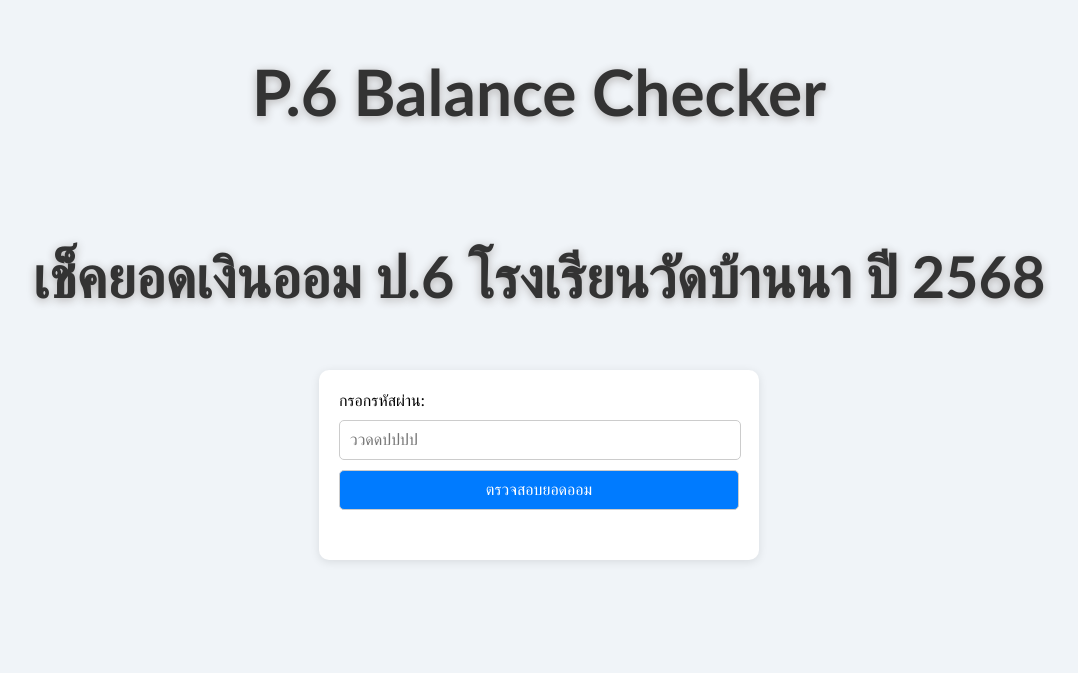
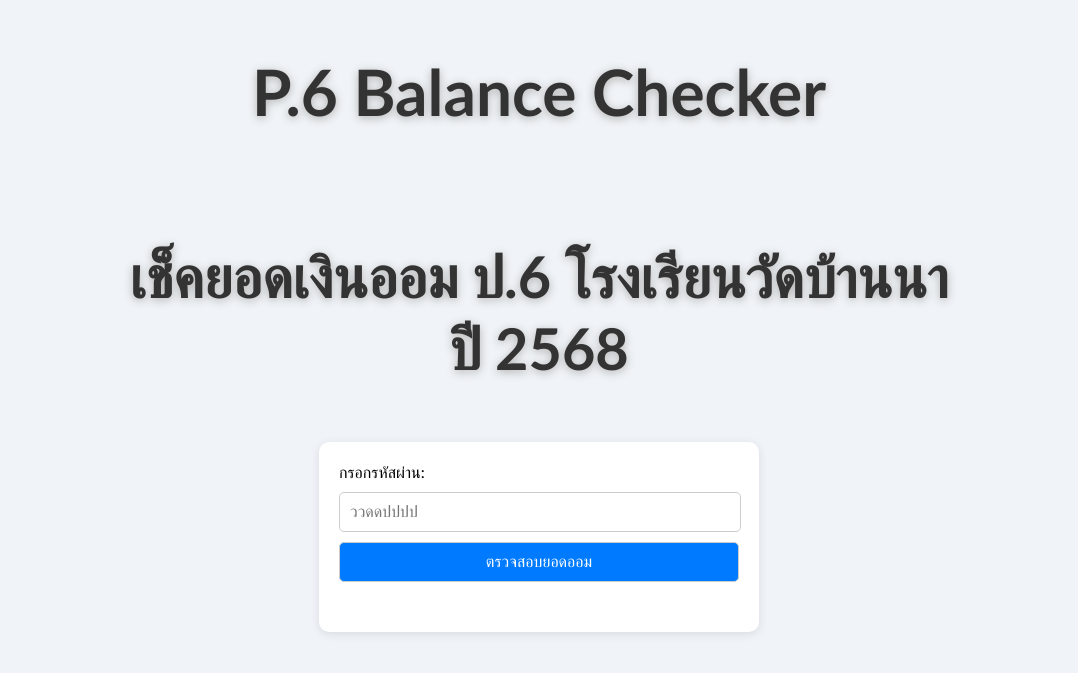
Before and after one commit to Pongkeerati/Balance-Checker, a plain HTML site: page index.html in a window 1280 px wide. Shown: the part 201-874 px from the top of the page, without its empty margins (101-1179 px from the left). Before the commit the page ends 819 px from the top, so only its background shows below. Drawn offline with Linux system fonts and the light colour scheme.

Commit message:
Update index.html

```diff
--- a/index.html
+++ b/index.html
@@ -86,7 +86,7 @@
   <img src="บ้านนา.png" alt="Logo" class="responsive-img" style="height:100px; vertical-align:middle;">
 </h1>
 <h2 class="responsive-text centered-text">P.6 Balance Checker</h2>
-<h3 class="responsive-text2 centered-text">เช็คยอดเงินออม ป.6 โรงเรียนวัดบ้านนา ปี 2568</h3>
+<h3 class="responsive-text2 centered-text">เช็คยอดเงินออม ป.6 โรงเรียนวัดบ้านนา <br> ปี 2568</h3>
   <div class="checker">
     <label for="password">กรอกรหัสผ่าน:</label>
     <input type="password" id="password" placeholder="ววดดปปปป"/>
```
